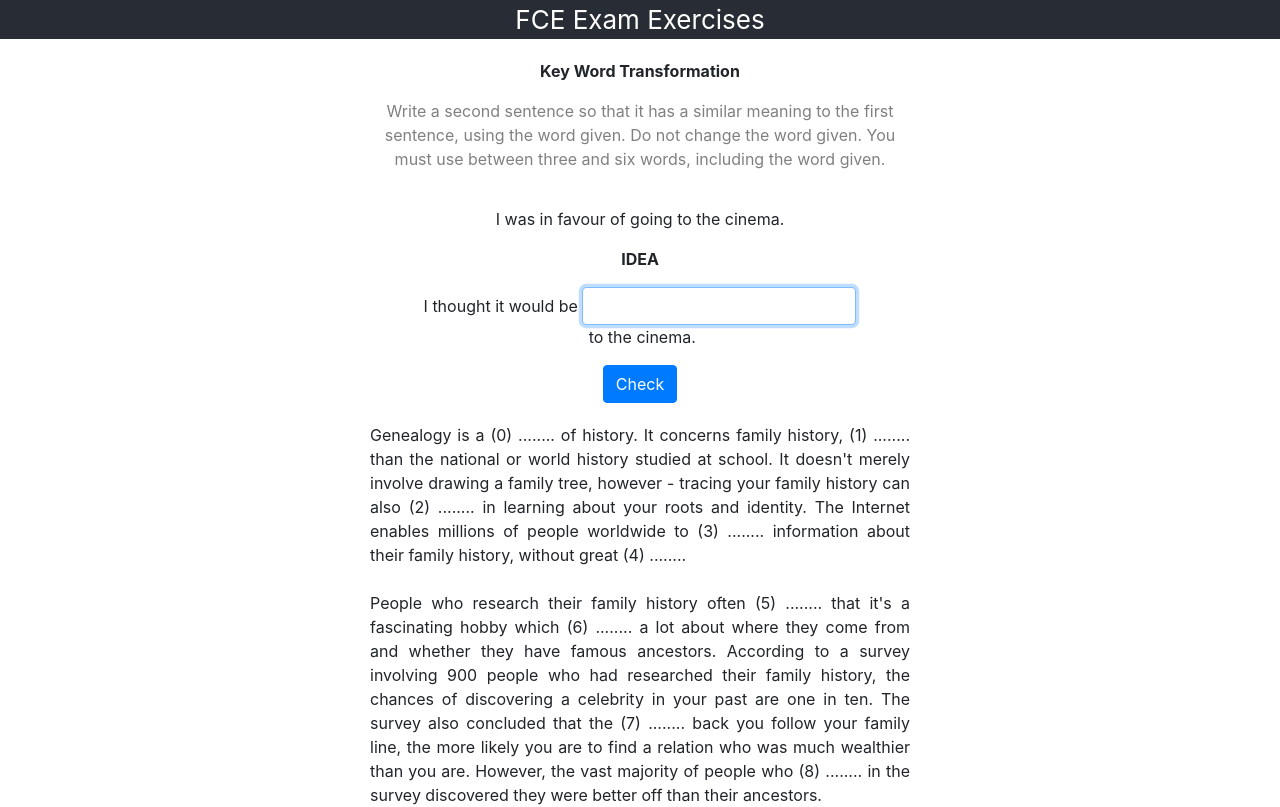
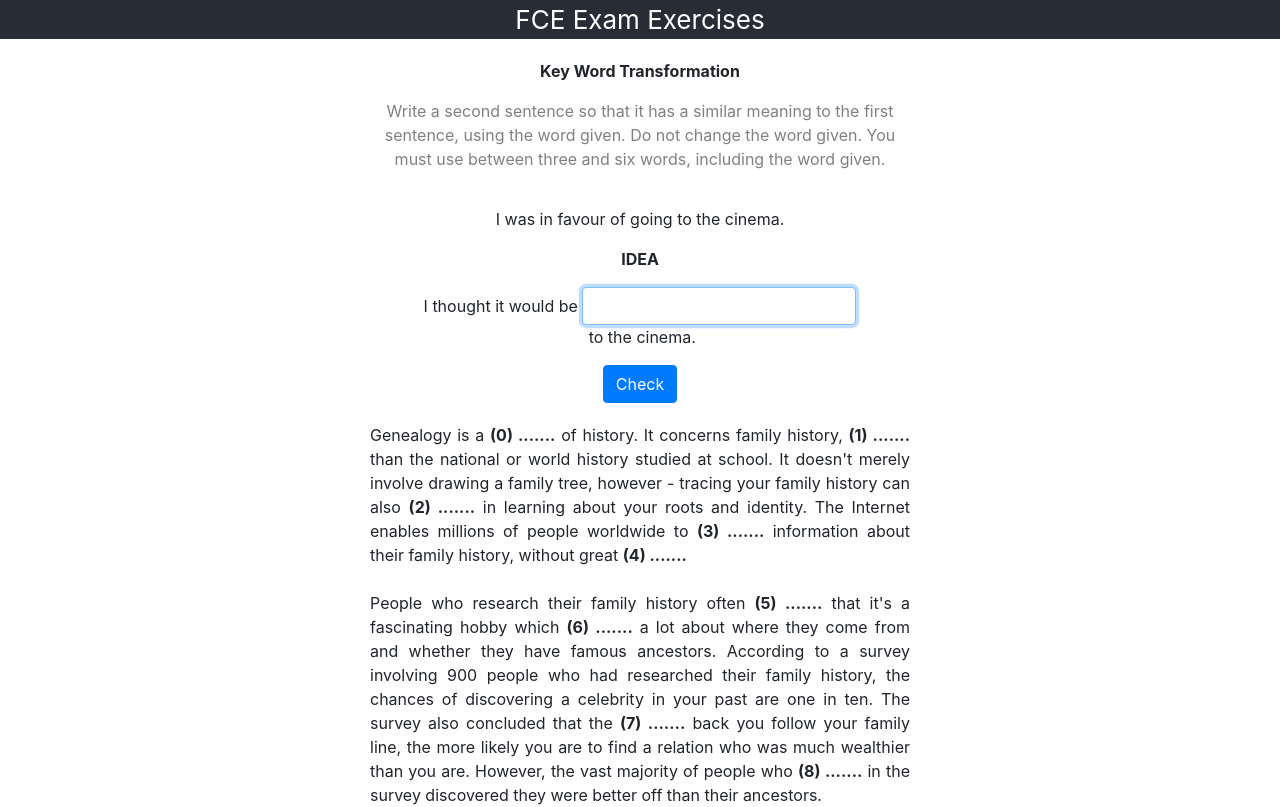
Before and after one commit to mekarpeles/notesclub, a React (Create React App) app in the folder front/: page / in a window 1280 px wide. Shown: the top 807 px of the page. Built offline with nearby package versions, Linux system fonts and the light colour scheme.

Commit message:
click on choice should fill the gap

```diff
--- a/front/src/MultipleChoiceClozeExercise.tsx
+++ b/front/src/MultipleChoiceClozeExercise.tsx
@@ -8,15 +8,29 @@ interface IProps {
 
 interface IState {
   solve: boolean
+  content: string[]
+  options: string[]
 }
 
 class KeyWordTransformationExercise extends React.Component<IProps, IState> {
   constructor(props: IProps) {
     super(props)
+    const text = this.props.text
+    const content = text.split(/\(\d+\)\ \.+/)
+    const options = Array(content.length - 1).fill(".......")
 
     this.state = {
       solve: false,
+      content: content,
+      options: options
     }
+  }
+
+  selectChoice = (index: number, ind: number) => {
+    const { options } = this.state
+    const { choices }= this.props
+    options[index] = choices[index][ind]
+    this.setState({ options: options })
   }
 
   renderChoices = () => {
@@ -25,23 +39,36 @@ class KeyWordTransformationExercise extends React.Component<IProps, IState> {
       <div className="choices">
         <table className="multiple-choice-choices">
           {choices.map((options, index) => {
-            return (<tr>{index}:&nbsp;{options.map((word) => {
-              return (<td>{word}</td>)
+            return (<tr>{index}:&nbsp;{options.map((word, ind) => {
+              return (<td onClick={() => this.selectChoice(index, ind)}>{word}</td>)
             })}</tr>)
           })}
         </table>
       </div>
     );
   }
+  renderOption = (index: number) => {
+    const { options } = this.state
+
+    return(
+      <b>({index}) {options[index]}</b>
+    )
+  }
   public render() {
-    const { text, choices } = this.props
+    const { content } = this.state
+    const content_length = content.length
+
     return (
       <div className="exercise container">
         <div className="row">
           <div className="col-lg-3"></div>
           <div className="col-lg-6">
             <div className="multiple-choice-text">
-              {text}
+              {content.map((piece, index) => {
+                return(
+                  <>{piece}{index < content_length - 1 ? this.renderOption(index) : <></>}</>
+                )
+              })}
             </div>
 
             {this.renderChoices()}
```
